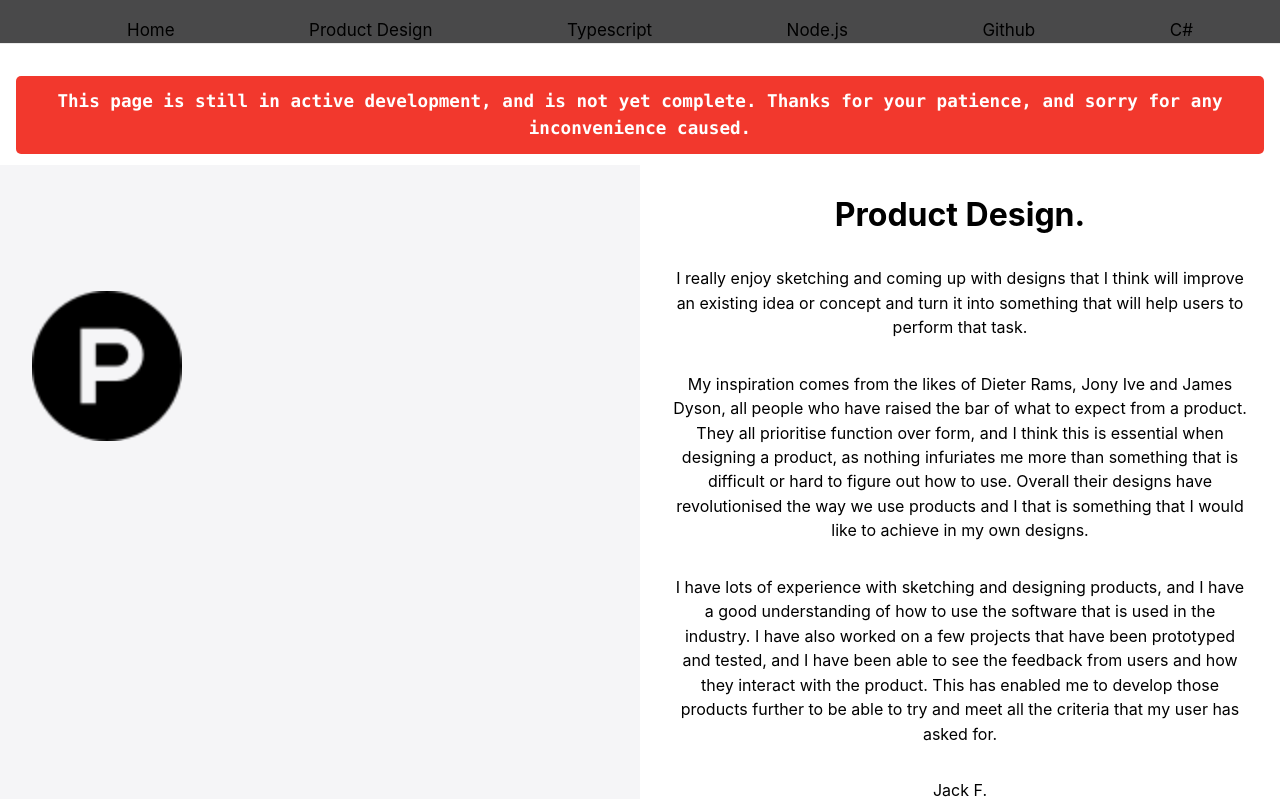
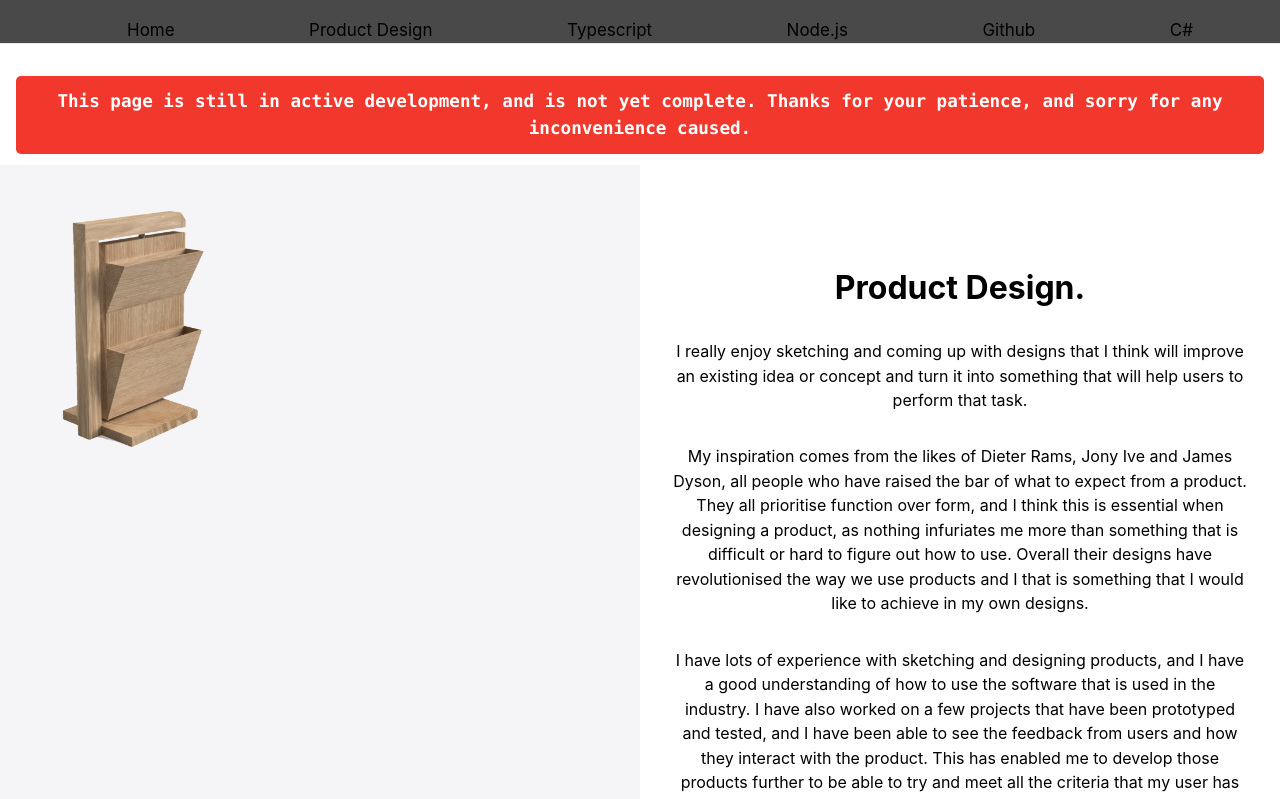
Before and after one commit to Magicoo51889/Jack-Foot-Website, a Next.js app: page /productDesign in a window 1280 px wide. Shown: the top 799 px of the page. Built offline with nearby package versions, Linux system fonts and the light colour scheme.

Commit message:
Nea Image added

```diff
--- a/pages/productDesign.tsx
+++ b/pages/productDesign.tsx
@@ -21,8 +21,7 @@ const autodeskP = () => {
             <div className={styles.gridChild} style={{background:'#F5F5F7'}}>
               <div className={styles.lightGreyColour}>
                 <div className={styles.twoThreeGrid}>
-                  <Image src="/P-Logo.webp" alt="Autodesk Logo" className={styles.gridChildImage} width={150} height={150}/>
-                  {/* <Image src=""/> */}
+                  <Image src="/NEA_Final_Design.png" alt='NEA Final Design' width={200} height={261}/>
                 </div>
               </div>
             </div>
```
Also changed, not shown: public/NEA_Final_Design.png (added).
